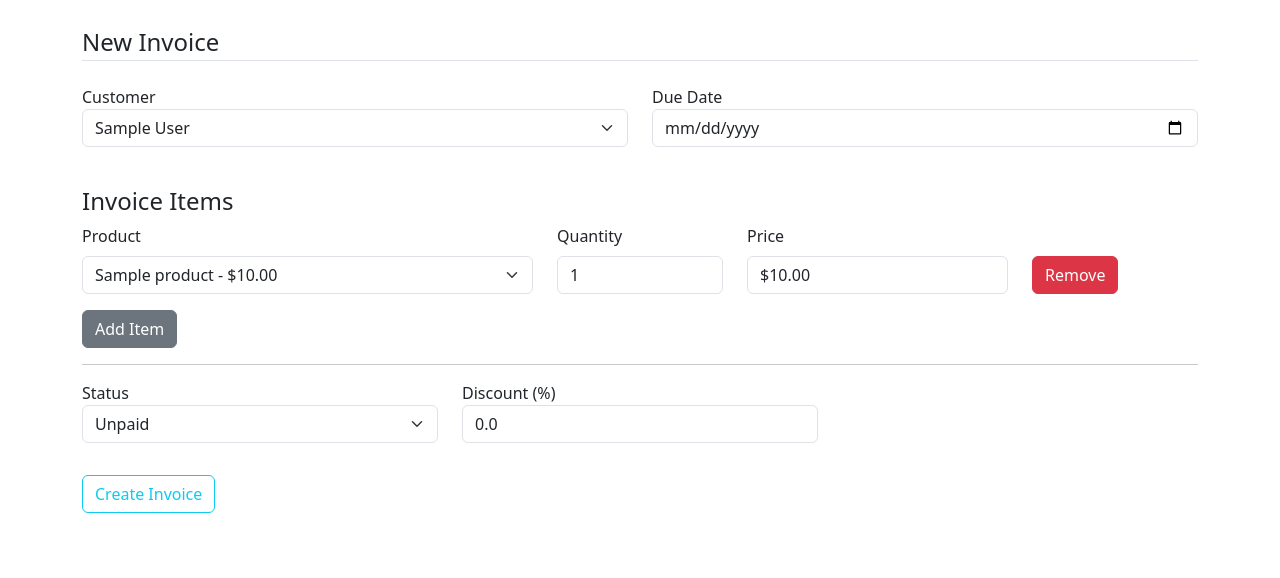
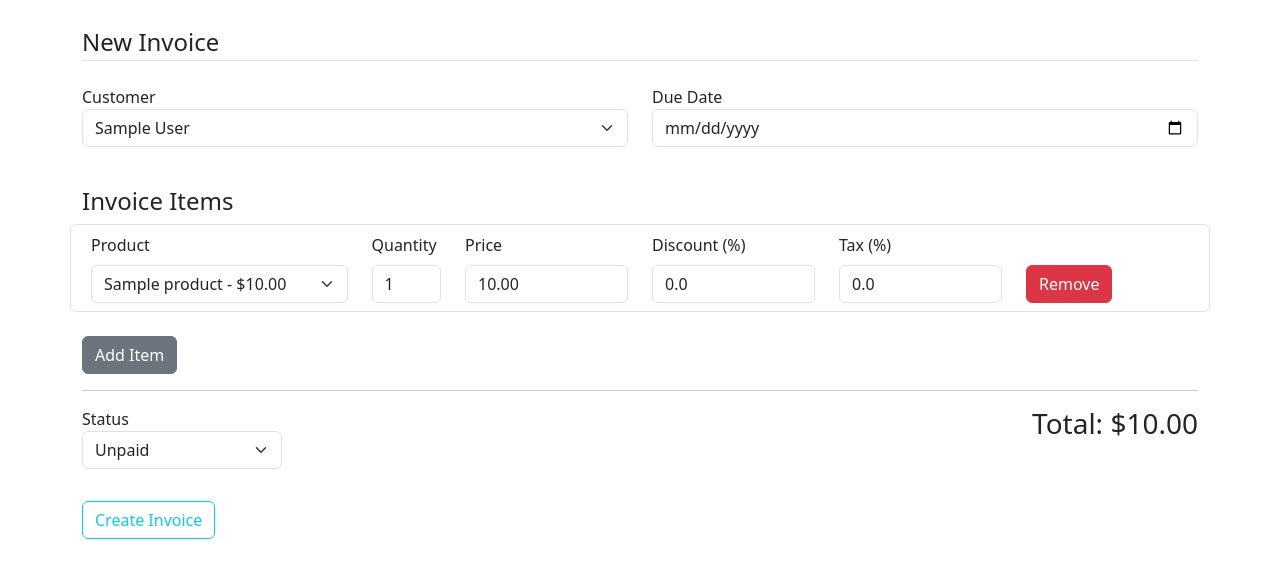
Before and after one commit to Abhinav6284/Flask_billing_crm, a Flask app: page /invoices/new in a window 1280 px wide. Shown: the part 56-634 px from the top of the page. Run offline with Flask 3, Linux system fonts and the light colour scheme; a user stored in the database is signed in; tables that the repository leaves empty hold one stand-in row (values such as "Sample post").

Commit message:
fourth change

```diff
--- a/app/forms/billing_forms.py
+++ b/app/forms/billing_forms.py
@@ -1,7 +1,6 @@
 from flask_wtf import FlaskForm
 from wtforms import StringField, DateField, SelectField, FloatField, FieldList, FormField, HiddenField, SubmitField, IntegerField
 from wtforms.validators import DataRequired, Optional, NumberRange
-from wtforms.widgets import HiddenInput
 
 
 class InvoiceItemForm(FlaskForm):
@@ -11,6 +10,11 @@ class InvoiceItemForm(FlaskForm):
     quantity = IntegerField('Quantity', validators=[
                             DataRequired(), NumberRange(min=1)], default=1)
     price = HiddenField('Price')  # Price will be populated via JS
+    # NEW: Item-specific discount and tax fields
+    discount = FloatField('Discount (%)', default=0.0, validators=[
+                          NumberRange(min=0, max=100)])
+    tax = FloatField('Tax (%)', default=0.0, validators=[
+                     NumberRange(min=0, max=100)])
 
 
 class InvoiceForm(FlaskForm):
@@ -20,7 +24,6 @@ class InvoiceForm(FlaskForm):
                          validators=[Optional()])
     status = SelectField('Status', choices=[(
         'Unpaid', 'Unpaid'), ('Paid', 'Paid'), ('Overdue', 'Overdue')], validators=[DataRequired()])
-    discount = FloatField('Discount (%)', default=0.0, validators=[
-                          NumberRange(min=0, max=100)])
+    # Note: We removed the overall discount and tax fields from this form
     items = FieldList(FormField(InvoiceItemForm), min_entries=1)
     submit = SubmitField('Create Invoice')
--- a/app/routes/billing.py
+++ b/app/routes/billing.py
@@ -29,7 +29,6 @@ def list_invoices():
 @login_required
 def new_invoice():
     form = InvoiceForm()
-    # Populate choices for customers and products
     customers = Customer.query.filter_by(owner=current_user).all()
     products = Product.query.filter_by(owner=current_user).all()
     form.customer_id.choices = [(c.id, c.name) for c in customers]
@@ -38,12 +37,12 @@ def new_invoice():
             (p.id, f"{p.name} - ${p.price:.2f}") for p in products]
 
     if form.validate_on_submit():
+        # Create the main invoice (without discount/tax)
         invoice = Invoice(
             invoice_number=generate_invoice_number(),
             customer_id=form.customer_id.data,
             due_date=form.due_date.data,
             status=form.status.data,
-            discount=form.discount.data,
             owner=current_user
         )
         db.session.add(invoice)
@@ -57,7 +56,9 @@ def new_invoice():
                     invoice_id=invoice.id,
                     product_id=product.id,
                     quantity=item_data['quantity'],
-                    price=product.price  # Store the price at the time of creation
+                    price=product.price,
+                    discount=item_data['discount'],  # <-- ADD THIS
+                    tax=item_data['tax']            # <-- AND THIS
                 )
                 db.session.execute(insert_stmt)
 
--- a/app/templates/billing/create_invoice.html
+++ b/app/templates/billing/create_invoice.html
@@ -19,20 +19,29 @@
         <h4 class="mt-4">Invoice Items</h4>
         <div id="invoice-items-container">
             {% for item_form in form.items %}
-            <div class="row invoice-item-row align-items-end mb-2">
-                <div class="col-md-5">
+            <div class="row invoice-item-row align-items-end mb-3 p-2 border rounded">
+                <div class="col-md-3">
                     {{ item_form.product_id.label(class="form-label") }}
                     {{ item_form.product_id(class="form-select product-select") }}
                 </div>
-                <div class="col-md-2">
+                <div class="col-md-1">
                     {{ item_form.quantity.label(class="form-label") }}
                     {{ item_form.quantity(class="form-control quantity-input") }}
                 </div>
-                <div class="col-md-3">
+                <div class="col-md-2">
                     <label class="form-label">Price</label>
                     <input type="text" class="form-control item-price" readonly>
                 </div>
                 <div class="col-md-2">
+                    {{ item_form.discount.label(class="form-label") }}
+                    {{ item_form.discount(class="form-control discount-input") }}
+                </div>
+                <div class="col-md-2">
+                    {{ item_form.tax.label(class="form-label") }}
+                    {{ item_form.tax(class="form-control tax-input") }}
+                </div>
+                <div class="col-md-1">
+                    <label class="form-label d-block">&nbsp;</label>
                     <button type="button" class="btn btn-danger remove-item-btn">Remove</button>
                 </div>
             </div>
@@ -42,13 +51,14 @@
 
         <hr>
         <div class="row">
-            <div class="col-md-4 mb-3">
-                {{ form.status.label(class="form-control-label") }}
-                {{ form.status(class="form-select") }}
+            <div class="col-md-8">
+                <div class="mb-3">
+                    {{ form.status.label(class="form-control-label") }}
+                    {{ form.status(class="form-select", style="width: 200px;") }}
+                </div>
             </div>
-            <div class="col-md-4 mb-3">
-                {{ form.discount.label(class="form-control-label") }}
-                {{ form.discount(class="form-control") }}
+            <div class="col-md-4 text-end">
+                <h3>Total: <span id="total-amount">$0.00</span></h3>
             </div>
         </div>
 
@@ -59,54 +69,87 @@
 </form>
 
 {% endblock content %}
-
 {% block scripts %}
 <script>
-    const productPrices = {{ product_prices| tojson }};
+    $(document).ready(function () {
+        const productPrices = {{ product_prices| tojson }};
+        const container = $('#invoice-items-container');
 
-    function updatePrice(row) {
-        const productId = row.find('.product-select').val();
-        const price = productPrices[productId] || 0;
-        row.find('.item-price').val('$' + price.toFixed(2));
-    }
+        // --- CORE FUNCTIONS ---
+        function calculateTotal() {
+            let grandTotal = 0;
+            $('.invoice-item-row').each(function() {
+                const row = $(this);
+                const productId = row.find('.product-select').val();
+                if (!productId) return;
 
-    $(document).ready(function () {
-        // Initial price update
-        $('.invoice-item-row').each(function () {
-            updatePrice($(this));
+                const quantity = parseInt(row.find('.quantity-input').val()) || 0;
+                const discount = parseFloat(row.find('.discount-input').val()) || 0;
+                const tax = parseFloat(row.find('.tax-input').val()) || 0;
+                const price = productPrices[productId] || 0;
+
+                const basePrice = quantity * price;
+                const priceAfterDiscount = basePrice * (1 - discount / 100);
+                const finalPrice = priceAfterDiscount * (1 + tax / 100);
+
+                grandTotal += finalPrice;
+            });
+            $('#total-amount').text('$' + grandTotal.toFixed(2));
+        }
+
+        function updateRow(row) {
+            const productId = row.find('.product-select').val();
+            const price = productPrices[productId] || 0;
+            row.find('.item-price').val(price.toFixed(2));
+            calculateTotal();
+        }
+
+        // --- EVENT HANDLERS (Delegated for reliability) ---
+        container.on('change input', '.product-select, .quantity-input, .discount-input, .tax-input', function() {
+            updateRow($(this).closest('.invoice-item-row'));
         });
 
-        // Update price on product change
-        $('#invoice-items-container').on('change', '.product-select', function () {
-            updatePrice($(this).closest('.invoice-item-row'));
-        });
-
-        // Add new item
+        // --- ADD ITEM BUTTON ---
         $('#add-item-btn').click(function () {
-            const container = $('#invoice-items-container');
             const newIndex = container.find('.invoice-item-row').length;
             const newRow = container.find('.invoice-item-row:first').clone();
 
-            newRow.find('select, input').each(function () {
-                const name = $(this).attr('name').replace('-0-', '-' + newIndex + '-');
-                const id = $(this).attr('id').replace('-0-', '-' + newIndex + '-');
-                $(this).attr('name', name).attr('id', id);
-                $(this).val('');
+            // Clear all input values in the new row
+            newRow.find('input, select').each(function () {
+                const el = $(this);
+                // Update the ID and NAME attributes for WTForms
+                el.attr('id', el.attr('id').replace('-0-', `-${newIndex}-`));
+                el.attr('name', el.attr('name').replace('-0-', `-${newIndex}-`));
+
+                // Reset values
+                if (el.hasClass('quantity-input')) {
+                    el.val('1');
+                } else if (el.hasClass('discount-input') || el.hasClass('tax-input')) {
+                    el.val('0');
+                } else {
+                    el.val('');
+                }
             });
-            newRow.find('.quantity-input').val('1');
 
             container.append(newRow);
-            updatePrice(newRow);
+            calculateTotal(); // Recalculate total after adding
         });
 
-        // Remove item
-        $('#invoice-items-container').on('click', '.remove-item-btn', function () {
-            if ($('.invoice-item-row').length > 1) {
+        // --- REMOVE ITEM BUTTON ---
+        container.on('click', '.remove-item-btn', function () {
+            if (container.find('.invoice-item-row').length > 1) {
                 $(this).closest('.invoice-item-row').remove();
+                calculateTotal();
             } else {
                 alert("You must have at least one item in the invoice.");
             }
         });
+
+        // --- INITIALIZE ---
+        // Run once on page load for the first item
+        $('.invoice-item-row').each(function() {
+            updateRow($(this));
+        });
     });
 </script>
 {% endblock scripts %}
--- a/app/templates/includes/form_errors.html
+++ b/app/templates/includes/form_errors.html
@@ -1,7 +1,23 @@
 {% if form.errors %}
 <div class="alert alert-danger">
-    {% for field, errors in form.errors.items() %}
-    <div><strong>{{ form[field].label.text }}</strong>: {{ ', '.join(errors) }}</div>
+    {% for field, error_list in form.errors.items() %}
+    <div>
+        <strong>{{ form[field].label.text }}</strong>:
+        <ul>
+            {% for error in error_list %}
+            {# This is the crucial part: Check if the error is a dictionary #}
+            {% if error is mapping %}
+            {% for subfield, sub_errors in error.items() %}
+            {# Display errors for the sub-form field #}
+            <li><strong>{{ form[field][0][subfield].label.text }}</strong>: {{ sub_errors|join(', ') }}</li>
+            {% endfor %}
+            {% else %}
+            {# This is for simple, non-nested fields #}
+            <li>{{ error }}</li>
+            {% endif %}
+            {% endfor %}
+        </ul>
+    </div>
     {% endfor %}
 </div>
 {% endif %}
```
Also changed, not shown: app/models/invoice.py (+18 -8 lines), app/templates/products/product_form.html (renamed from app/templates/prodcuts/product_form.html, +4 -8 lines), app/templates/products/products.html (renamed from app/templates/prodcuts/products.html, +7 -7 lines), migrations/versions/03e485721028_add_item_wise_discount_and_tax.py (added, +42 -0 lines), migrations/versions/bd7b309fe3ee_add_tax_column_to_invoice_model.py (added, +32 -0 lines).
